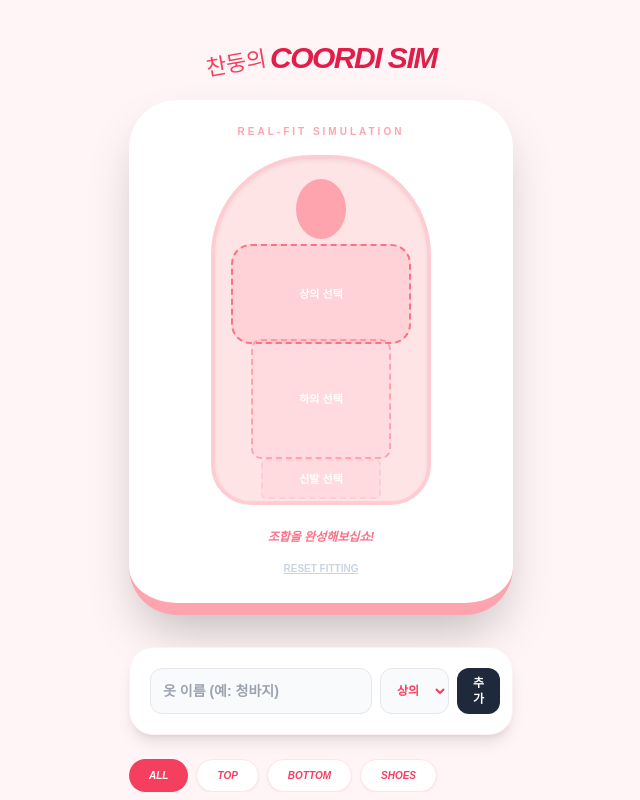
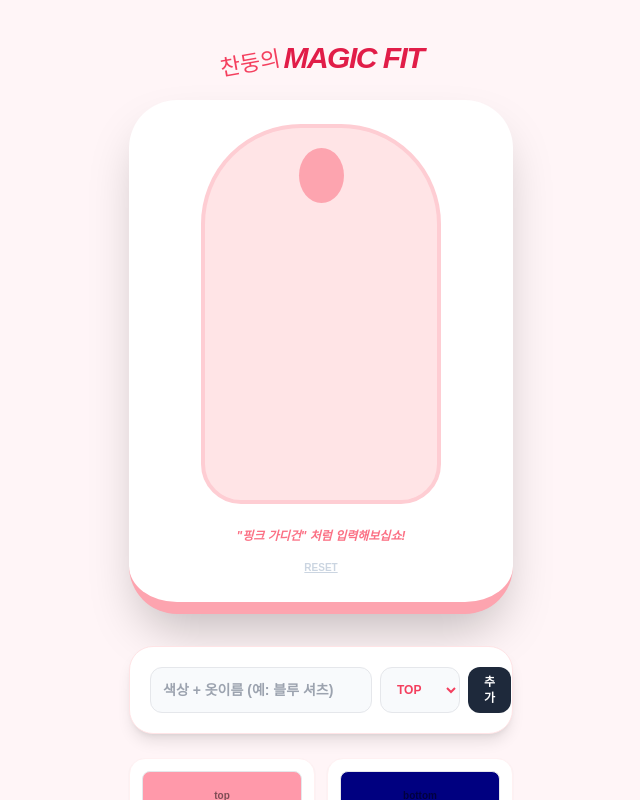
Before and after one commit to dunmarin2-spec/dressroom, a plain HTML site: page index.html in a window 1280 px wide. Both pictures are taken after typing "Sample" into the empty fields and a click on the button "추가". Shown: the top 800 px of the page, without its empty margins (319-959 px from the left). Drawn offline with nearby package versions, Linux system fonts and the light colour scheme; a web font is replaced by a local one.

Commit message:
Update index.html

```diff
--- a/index.html
+++ b/index.html
@@ -3,117 +3,121 @@
 <head>
     <meta charset="UTF-8">
     <meta name="viewport" content="width=device-width, initial-scale=1.0, maximum-scale=1.0, user-scalable=no, viewport-fit=cover">
-    <title>Coordi Sim - 리얼 마네킹</title>
+    <title>Magic Fit - 찬둥 에디션</title>
     <script src="https://cdn.tailwindcss.com"></script>
-    <script src="https://unpkg.com/lucide@latest"></script>
     <style>
-        @import url('https://fonts.googleapis.com/css2?family=Pretendard:wght@400;600;700;800&family=Nanum+Pen+Script&display=swap');
-        body { font-family: 'Pretendard', sans-serif; background-color: #fff5f7; color: #4b5563; overflow-x: hidden; }
+        @import url('https://fonts.googleapis.com/css2?family=Pretendard:wght@800&family=Nanum+Pen+Script&display=swap');
+        body { font-family: 'Pretendard', sans-serif; background-color: #fff5f7; color: #4b5563; }
         .chan-doong-signature { font-family: 'Nanum Pen Script', cursive; font-size: 22px; color: #f43f5e; transform: rotate(-10deg) translateY(6px); margin-right: 4px; }
 
-        /* ✨ 마네킹 시뮬레이션 핵심 스타일 */
-        .mannequin-container { position: relative; width: 220px; height: 350px; background: #ffe4e6; border-radius: 100px 100px 40px 40px; margin: 0 auto; border: 4px solid #fecdd3; overflow: hidden; }
-        .mannequin-head { width: 50px; height: 60px; background: #fda4af; border-radius: 50%; margin: 20px auto 10px; }
+        /* 🧍 마네킹 & 옷 레이어 설정 */
+        .fitting-room { position: relative; width: 240px; height: 380px; background: #ffe4e6; border-radius: 100px 100px 40px 40px; margin: 0 auto; border: 4px solid #fecdd3; }
+        .mannequin-head { width: 45px; height: 55px; background: #fda4af; border-radius: 50%; margin: 20px auto 5px; }
 
-        /* 옷들이 입혀지는 레이어 */
-        .clothing-layer { position: absolute; left: 50%; transform: translateX(-50%); transition: all 0.5s cubic-bezier(0.175, 0.885, 0.32, 1.275); display: flex; align-items: center; justify-content: center; text-align: center; font-size: 11px; font-weight: 900; color: white; padding: 10px; }
+        .cloth-svg { position: absolute; left: 50%; transform: translateX(-50%); transition: all 0.5s ease; filter: drop-shadow(0 5px 5px rgba(0,0,0,0.1)); }
+        #svg-top { top: 80px; width: 180px; z-index: 10; }
+        #svg-bottom { top: 175px; width: 140px; z-index: 5; }
+        #svg-shoes { top: 325px; width: 110px; z-index: 15; }
 
-        #layer-top { top: 85px; width: 180px; height: 100px; background: rgba(244, 63, 94, 0.1); border: 2px dashed #fb7185; border-radius: 20px; z-index: 10; }
-        #layer-bottom { top: 180px; width: 140px; height: 120px; background: rgba(244, 63, 94, 0.05); border: 2px dashed #fda4af; border-radius: 10px; z-index: 5; }
-        #layer-shoes { top: 300px; width: 120px; height: 40px; background: rgba(244, 63, 94, 0.05); border: 2px dashed #fecdd3; border-radius: 5px; z-index: 15; }
-
-        /* 옷이 입혀졌을 때의 효과 */
-        .dressed { background: #f43f5e !important; border-style: solid !important; box-shadow: 0 10px 15px -3px rgba(244, 63, 94, 0.4); transform: translateX(-50%) scale(1.05) !important; }
         .hide-scrollbar::-webkit-scrollbar { display: none; }
     </style>
 </head>
-<body class="p-4 flex flex-col items-center min-h-screen pb-24">
+<body class="p-4 flex flex-col items-center min-h-screen pb-24 text-slate-800">
 
     <header class="text-center my-6 flex items-center justify-center">
         <span class="chan-doong-signature">찬둥의</span>
-        <h1 class="text-3xl font-black text-rose-600 italic tracking-tighter uppercase">Coordi Sim</h1>
+        <h1 class="text-3xl font-black text-rose-600 italic tracking-tighter uppercase">MAGIC FIT</h1>
     </header>
 
     <div class="w-full max-w-sm bg-white rounded-[3rem] shadow-2xl p-6 mb-8 border-b-[12px] border-rose-300 text-center">
-        <p class="text-[10px] font-black text-rose-300 uppercase tracking-[0.3em] mb-4">Real-fit Simulation</p>
-
-        <div class="mannequin-container shadow-inner">
+        <div class="fitting-room">
             <div class="mannequin-head"></div>
-            <div id="layer-top" class="clothing-layer">상의 선택</div>
-            <div id="layer-bottom" class="clothing-layer">하의 선택</div>
-            <div id="layer-shoes" class="clothing-layer">신발 선택</div>
+            <svg id="svg-top" class="cloth-svg" viewBox="0 0 200 120"></svg>
+            <svg id="svg-bottom" class="cloth-svg" viewBox="0 0 150 180"></svg>
+            <svg id="svg-shoes" class="cloth-svg" viewBox="0 0 120 40"></svg>
         </div>
-
-        <div id="statusMsg" class="mt-6 text-xs font-black text-rose-400 italic italic">조합을 완성해보십쇼!</div>
-        <button onclick="location.reload()" class="mt-4 text-[10px] font-bold text-slate-300 uppercase underline">Reset Fitting</button>
+        <div id="statusMsg" class="mt-6 text-xs font-black text-rose-400 italic">"핑크 가디건" 처럼 입력해보십쇼!</div>
+        <button onclick="location.reload()" class="mt-4 text-[10px] font-bold text-slate-300 uppercase underline">Reset</button>
     </div>
 
-    <div class="w-full max-w-sm bg-white rounded-3xl p-5 shadow-lg mb-6 border border-rose-50">
+    <div class="w-full max-w-sm bg-white rounded-3xl p-5 shadow-lg mb-6 border border-rose-100">
         <div class="flex gap-2">
-            <input type="text" id="itemName" placeholder="옷 이름 (예: 청바지)" class="flex-grow p-3 border rounded-xl text-sm bg-slate-50 outline-none focus:ring-2 focus:ring-rose-400 font-bold">
-            <select id="itemCat" class="w-20 p-3 border rounded-xl text-xs bg-slate-50 font-bold text-rose-500">
-                <option value="top">상의</option>
-                <option value="bottom">하의</option>
-                <option value="shoes">신발</option>
+            <input type="text" id="itemName" placeholder="색상 + 옷이름 (예: 블루 셔츠)" class="flex-grow p-3 border rounded-xl text-sm bg-slate-50 outline-none font-bold">
+            <select id="itemCat" class="w-20 p-3 border rounded-xl text-xs bg-slate-50 font-bold text-rose-500 uppercase">
+                <option value="top">TOP</option>
+                <option value="bottom">BOTTOM</option>
+                <option value="shoes">SHOES</option>
             </select>
             <button onclick="addItem()" class="bg-slate-800 text-white px-4 rounded-xl font-black text-xs active:scale-95 transition">추가</button>
         </div>
     </div>
 
-    <div class="w-full max-w-sm flex gap-2 mb-4 overflow-x-auto hide-scrollbar">
-        <button onclick="renderCloset('all')" class="px-5 py-2 bg-rose-500 text-white rounded-full text-[10px] font-black italic">ALL</button>
-        <button onclick="renderCloset('top')" class="px-5 py-2 bg-white text-rose-500 rounded-full text-[10px] font-black italic shadow-sm border border-rose-100">TOP</button>
-        <button onclick="renderCloset('bottom')" class="px-5 py-2 bg-white text-rose-500 rounded-full text-[10px] font-black italic shadow-sm border border-rose-100">BOTTOM</button>
-        <button onclick="renderCloset('shoes')" class="px-5 py-2 bg-white text-rose-500 rounded-full text-[10px] font-black italic shadow-sm border border-rose-100">SHOES</button>
-    </div>
-
     <div class="w-full max-w-sm grid grid-cols-2 gap-3 mb-10" id="closetList"></div>
 
     <script>
-        let closet = JSON.parse(localStorage.getItem('chan_closet_v2')) || [
-            {id:1, name:'핑크 가디건', category:'top'}, {id:2, name:'와이드 청바지', category:'bottom'}, {id:3, name:'반스 어센틱', category:'shoes'}
+        // 🎨 색상 한글->영문 변환 맵
+        const colorMap = { '핑크': '#ff99aa', '레드': '#ee4444', '블루': '#4466ee', '화이트': '#ffffff', '블랙': '#222222', '옐로우': '#ffcc00', '그린': '#44aa44', '네이비': '#000080', '그레이': '#888888', '브라운': '#8b4513' };
+
+        // 👕 옷 형태(SVG Path) 정의
+        const shapes = {
+            top: '<path d="M40,20 Q100,0 160,20 L180,100 L140,100 L135,40 L65,40 L60,100 L20,100 Z" fill="COLOR" stroke="#333" stroke-width="2"/>',
+            bottom: '<path d="M30,0 L120,0 L140,150 L85,150 L75,50 L65,150 L10,150 Z" fill="COLOR" stroke="#333" stroke-width="2"/>',
+            shoes: '<path d="M10,30 Q10,10 40,10 L100,10 Q115,10 115,30 Z" fill="COLOR" stroke="#333" stroke-width="2"/>'
+        };
+
+        let closet = JSON.parse(localStorage.getItem('chan_magic_fit')) || [
+            {id:1, name:'핑크 가디건', category:'top', color:'#ff99aa'},
+            {id:2, name:'네이비 청바지', category:'bottom', color:'#000080'},
+            {id:3, name:'화이트 스니커즈', category:'shoes', color:'#ffffff'}
         ];
 
         function addItem() {
             const name = document.getElementById('itemName').value;
             const category = document.getElementById('itemCat').value;
             if(!name) return;
-            closet.push({id: Date.now(), name, category});
-            localStorage.setItem('chan_closet_v2', JSON.stringify(closet));
-            renderCloset('all');
+
+            // 이름에서 색상 추출 로직
+            let detectedColor = '#cccccc'; // 기본 회색
+            for(let key in colorMap) {
+                if(name.includes(key)) { detectedColor = colorMap[key]; break; }
+            }
+
+            closet.push({id: Date.now(), name, category, color: detectedColor});
+            localStorage.setItem('chan_magic_fit', JSON.stringify(closet));
+            renderCloset();
             document.getElementById('itemName').value = '';
         }
 
-        function renderCloset(filter) {
+        function renderCloset() {
             const list = document.getElementById('closetList');
             list.innerHTML = '';
-            const filtered = filter === 'all' ? closet : closet.filter(i => i.category === filter);
-            filtered.forEach(item => {
+            closet.forEach(item => {
                 const div = document.createElement('div');
-                div.className = "bg-white p-4 rounded-2xl border border-rose-50 shadow-sm text-center animate-in zoom-in duration-300";
+                div.className = "bg-white p-3 rounded-2xl border border-rose-50 shadow-sm text-center animate-in zoom-in";
                 div.innerHTML = `
-                    <p class="text-[8px] font-black text-rose-300 uppercase mb-1">${item.category}</p>
-                    <p class="font-bold text-slate-700 text-xs mb-3 truncate">${item.name}</p>
-                    <button onclick="wear('${item.category}', '${item.name}')" class="bg-rose-50 text-rose-600 px-4 py-1.5 rounded-lg text-[10px] font-black active:bg-rose-500 active:text-white transition">입어보기</button>
+                    <div class="w-full h-12 rounded-lg mb-2 flex items-center justify-center border" style="background:${item.color}">
+                        <span class="text-[10px] font-bold ${item.color === '#222222' ? 'text-white' : 'text-black'} opacity-50">${item.category}</span>
+                    </div>
+                    <p class="font-bold text-slate-700 text-[11px] mb-2 truncate">${item.name}</p>
+                    <button onclick="magicWear('${item.category}', '${item.color}')" class="w-full bg-rose-50 text-rose-600 py-2 rounded-lg text-[10px] font-black uppercase active:bg-rose-500 active:text-white transition">입어보기</button>
                 `;
                 list.appendChild(div);
             });
         }
 
-        function wear(cat, name) {
-            const layer = document.getElementById(`layer-${cat}`);
-            layer.innerText = name;
-            layer.classList.add('dressed');
+        function magicWear(cat, color) {
+            const svg = document.getElementById(`svg-${cat}`);
+            // 도형에 색상 주입
+            svg.innerHTML = shapes[cat].replace('COLOR', color);
 
-            // 다 입었는지 체크
-            const dressedCount = document.querySelectorAll('.dressed').length;
+            const dressedCount = document.querySelectorAll('.cloth-svg path').length;
             if(dressedCount >= 3) {
-                document.getElementById('statusMsg').innerText = "✨ 형수님, 오늘 코디가 예술입니다! ✨";
+                document.getElementById('statusMsg').innerText = "✨ 형님, 이 코디 미쳤는데요? 딱입니다! ✨";
                 document.getElementById('statusMsg').className = "mt-6 text-sm font-black text-rose-600 animate-bounce";
             }
         }
 
-        renderCloset('all');
+        renderCloset();
     </script>
 </body>
 </html>
```
